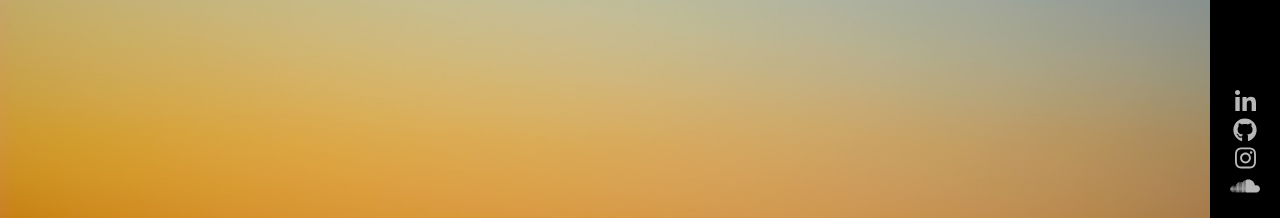
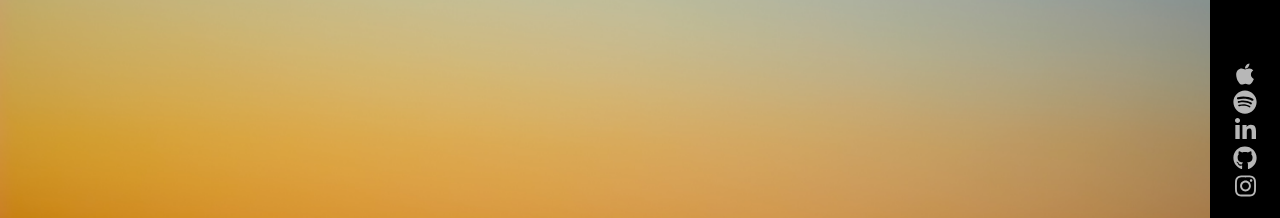
Before and after one commit to jocean12/resume, a Vue app: page / in a window 1280 px wide. Shown: the part 579-797 px from the top of the page. Built offline with nearby package versions, Linux system fonts and the light colour scheme.

Commit message:
update footer links

```diff
--- a/src/App.vue
+++ b/src/App.vue
@@ -14,11 +14,13 @@
       </ul>
     </div>
     <router-view />
-    <div class=social-icons><a href=https://www.linkedin.com/in/joe-sheehan-12662a6b/><i
-      class="fab fa-linkedin-in"></i></a> <a href=https://github.com/jocean12><i
-      class="fab fa-github"></i></a> <a href=https://www.instagram.com/jocean12/><i
-      class="fab fa-instagram"></i></a> <a href=https://soundcloud.com/joe-sheehan13><i
-      class="fab fa-soundcloud"></i></a></div>
+    <div class=social-icons>
+      <a href="http://itunes.apple.com/album/id/1570963076" target="_blank"><i class="fab fa-apple"></i></a>
+      <a href="https://open.spotify.com/album/6u6hDlFlgoXvmxldPVkKeO" target="_blank"><i class="fab fa-spotify"></i></a>
+      <a href="https://www.linkedin.com/in/joe-sheehan-12662a6b/"  target="_blank"><i class="fab fa-linkedin-in"></i></a>
+      <a href="https://github.com/jocean12" target="_blank"><i class="fab fa-github"></i></a>
+      <a href="https://www.instagram.com/jocean12/" target="_blank"><i class="fab fa-instagram"></i></a>
+    </div>
   </div>
 </template>
 
```
